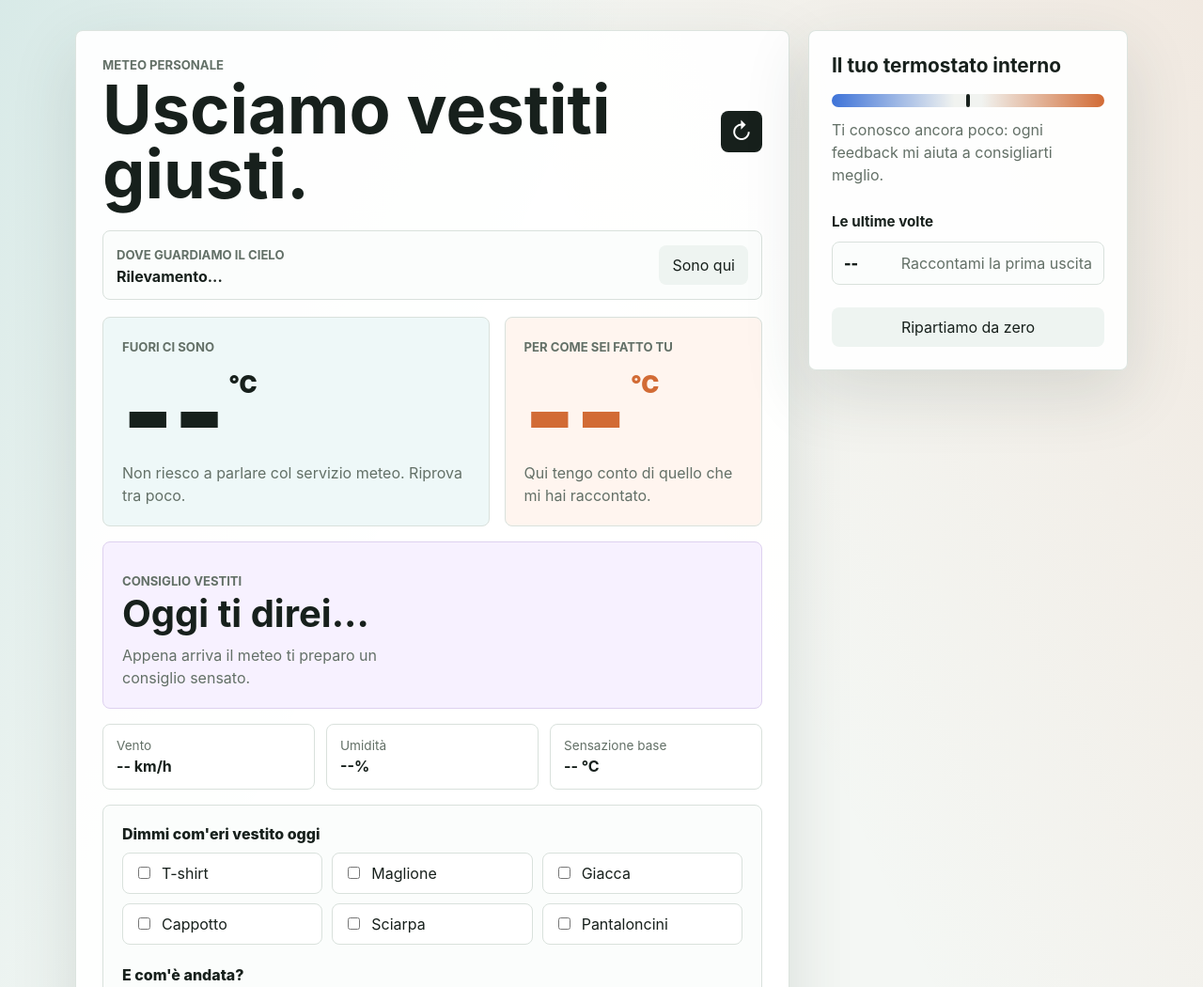
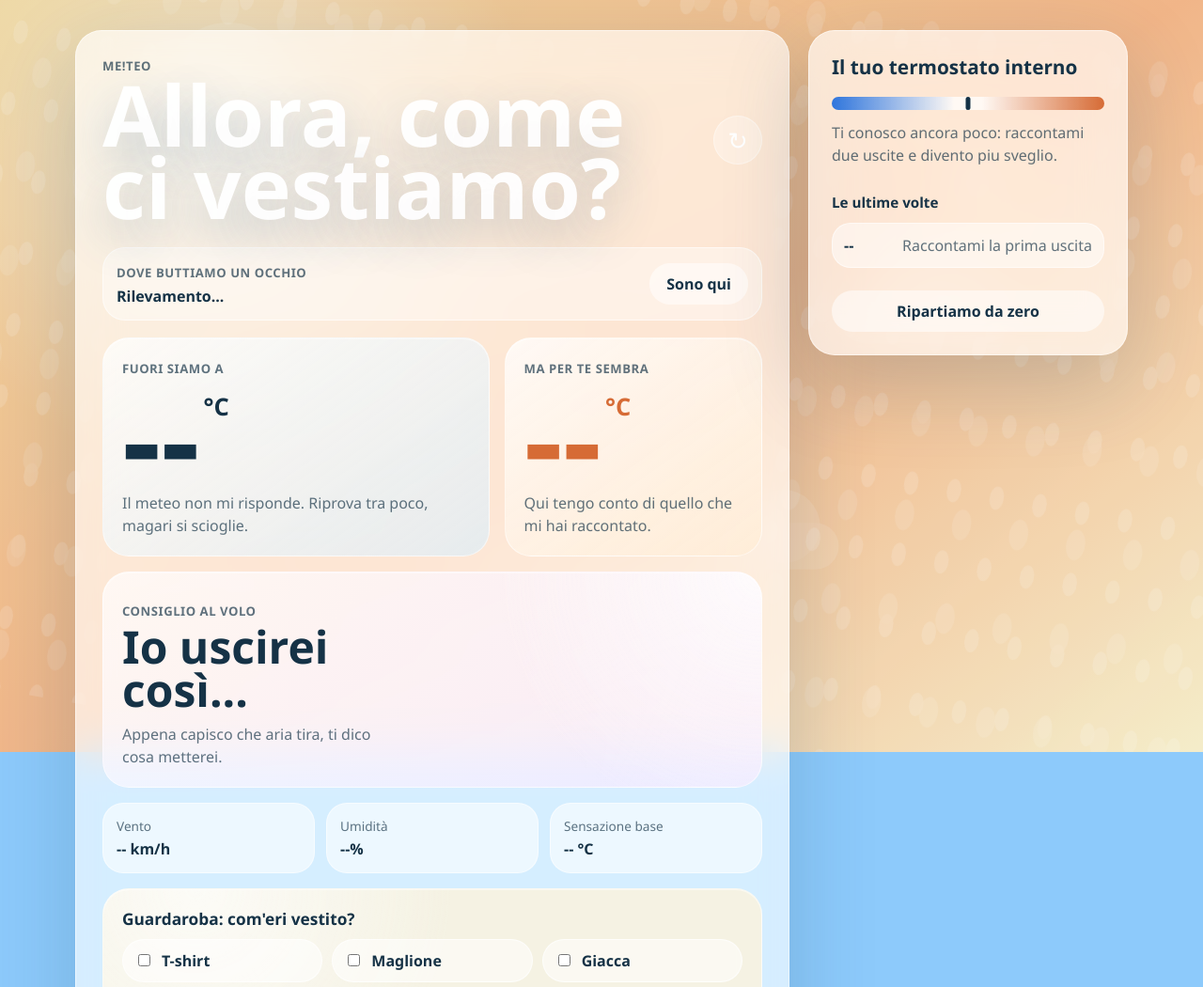
Before and after one commit to Pierpompea/Meteo_personalized_weather, a website: page index.html in a window 1280 px wide. Shown: the top 1050 px of the page at 94% size. Drawn offline with Linux system fonts and the light colour scheme; no server answers.

Commit message:
Better interface

```diff
--- a/app.js
+++ b/app.js
@@ -31,6 +31,8 @@ const state = {
   coords: DEFAULT_COORDS,
   profile: loadProfile(),
 };
+
+const WEATHER_THEME_CLASSES = ["weather-sunny", "weather-rainy", "weather-cloudy"];
 
 const els = {
   actualTemp: document.querySelector("#actualTemp"),
@@ -99,10 +101,22 @@ function calculateProfileTemp() {
   return rounded(state.weather.apparentTemperature + state.profile.bias);
 }
 
+function getWeatherTheme(weatherCode) {
+  if ([51, 53, 55, 61, 63, 65, 80, 81, 82, 95].includes(weatherCode)) return "weather-rainy";
+  if ([2, 3, 45, 48].includes(weatherCode)) return "weather-cloudy";
+  return "weather-sunny";
+}
+
+function applyWeatherTheme() {
+  if (!state.weather) return;
+  document.body.classList.remove(...WEATHER_THEME_CLASSES);
+  document.body.classList.add(getWeatherTheme(state.weather.weatherCode));
+}
+
 function buildOutfitRecommendation() {
   if (!state.weather) {
     return {
-      title: "Appena arriva il meteo ti preparo un consiglio sensato.",
+      title: "Appena capisco che aria tira, ti dico cosa metterei.",
       items: [],
     };
   }
@@ -118,22 +132,22 @@ function buildOutfitRecommendation() {
   let items;
 
   if (profileTemp <= 4) {
-    title = "Copriti bene, oggi non fa sconti.";
+    title = "Copriti bene: oggi fuori fa il serio.";
     items = ["cappotto caldo", "maglione o pile", "sciarpa", "scarpe chiuse"];
   } else if (profileTemp <= 10) {
-    title = "Vai di strati: caldo quando serve, libertà quando entri.";
+    title = "Strati furbi: fuori caldo addosso, dentro libertà.";
     items = ["giacca pesante", "maglione", "pantaloni lunghi", "calze calde"];
   } else if (profileTemp <= 16) {
-    title = "Serve una via di mezzo furba.";
+    title = "Serve una via di mezzo: niente eroismi.";
     items = ["giacca leggera", "felpa o cardigan", "pantaloni lunghi", "strato facile da togliere"];
   } else if (profileTemp <= 22) {
-    title = "Si sta abbastanza bene: vestiti leggero, ma non troppo.";
+    title = "Si sta bene, ma portati un piano B leggero.";
     items = ["t-shirt o camicia", "giacca leggera a portata", "pantaloni comodi"];
   } else if (profileTemp <= 28) {
-    title = "Oggi punta sul fresco.";
+    title = "Oggi andrei sul fresco e comodo.";
     items = ["t-shirt", "tessuti leggeri", "pantaloni leggeri o gonna", "occhiali da sole se esci a lungo"];
   } else {
-    title = "Fa caldo sul serio: meno strati, più respiro.";
+    title = "Fa caldo davvero: lascia respirare tutto.";
     items = ["tessuti traspiranti", "pantaloncini o abiti leggeri", "cappello se stai al sole", "acqua con te"];
   }
 
@@ -169,19 +183,20 @@ function renderWeather() {
   els.humidityValue.textContent = `${state.weather.humidity}%`;
   els.apparentValue.textContent = `${rounded(state.weather.apparentTemperature)} °C`;
   els.locationName.textContent = state.coords.name;
-  els.weatherSummary.textContent = `${WEATHER_CODES[state.weather.weatherCode] || "Meteo variabile"} adesso, aggiornato alle ${new Date(
+  els.weatherSummary.textContent = `${WEATHER_CODES[state.weather.weatherCode] || "Meteo ballerino"} adesso, aggiornato alle ${new Date(
     state.weather.time,
   ).toLocaleTimeString("it-IT", { hour: "2-digit", minute: "2-digit" })}.`;
 
   const difference = rounded(profileTemp - state.weather.temperature);
   const phrase =
     difference > 1
-      ? `Per te oggi potrebbe sembrare circa ${difference} °C più caldo. Ne tengo conto nel consiglio.`
+      ? `Secondo il tuo corpo, oggi potrebbe sembrare circa ${difference} °C più caldo. Io mi regolo su quello.`
       : difference < -1
-        ? `Per te oggi potrebbe sembrare circa ${Math.abs(difference)} °C più freddo. Meglio non fidarsi solo del numero.`
-        : "Per te oggi il numero e la sensazione dovrebbero andare abbastanza d'accordo.";
+        ? `Secondo il tuo corpo, oggi potrebbe sembrare circa ${Math.abs(difference)} °C più freddo. Non facciamoci fregare dal numero.`
+        : "Oggi numero e sensazione dovrebbero parlarsi abbastanza bene.";
   els.personalSummary.textContent = phrase;
 
+  applyWeatherTheme();
   renderOutfitRecommendation();
   renderProfile();
 }
@@ -192,12 +207,12 @@ function renderProfile() {
   els.biasMeter.style.left = `${meterPosition}%`;
 
   if (state.profile.feedbackCount === 0) {
-    els.profileText.textContent = "Ti conosco ancora poco: ogni feedback mi aiuta a consigliarti meglio.";
+    els.profileText.textContent = "Ti conosco ancora poco: raccontami due uscite e divento piu sveglio.";
     els.learningNote.textContent = "Non ti conosco ancora: parto neutro.";
   } else {
     const tendency = bias > 0.4 ? "di solito senti più freddo degli altri" : bias < -0.4 ? "di solito senti più caldo degli altri" : "sei abbastanza allineato al meteo";
-    els.profileText.textContent = `Dopo ${state.profile.feedbackCount} feedback, ${tendency}. Io aggiusto il consiglio di ${bias > 0 ? "+" : ""}${bias} °C.`;
-    els.learningNote.textContent = `Perfetto, me lo segno: correzione personale ${bias > 0 ? "+" : ""}${bias} °C.`;
+    els.profileText.textContent = `Dopo ${state.profile.feedbackCount} feedback, ${tendency}. Io correggo i consigli di ${bias > 0 ? "+" : ""}${bias} °C.`;
+    els.learningNote.textContent = `Ricevuto: la prossima volta ragiono con ${bias > 0 ? "+" : ""}${bias} °C di esperienza in piu.`;
   }
 
   els.historyList.innerHTML = "";
@@ -218,7 +233,7 @@ function renderProfile() {
 }
 
 async function fetchWeather(coords = state.coords) {
-  els.weatherSummary.textContent = "Sto guardando fuori per te...";
+  els.weatherSummary.textContent = "Sto sbirciando fuori per te...";
   const params = new URLSearchParams({
     latitude: coords.latitude,
     longitude: coords.longitude,
@@ -250,10 +265,10 @@ function updateCoordsFromPosition(position) {
 }
 
 function showWeatherError(error) {
-  els.weatherSummary.textContent = `${error.message}. Intanto uso Roma come punto di partenza.`;
+  els.weatherSummary.textContent = `${error.message}. Per non lasciarti al buio, parto da Roma.`;
   state.coords = DEFAULT_COORDS;
   fetchWeather(DEFAULT_COORDS).catch(() => {
-    els.weatherSummary.textContent = "Non riesco a parlare col servizio meteo. Riprova tra poco.";
+    els.weatherSummary.textContent = "Il meteo non mi risponde. Riprova tra poco, magari si scioglie.";
   });
 }
 
@@ -309,6 +324,15 @@ els.resetBtn.addEventListener("click", () => {
 renderProfile();
 fetchWeather(DEFAULT_COORDS).catch(showWeatherError);
 
+const wardrobeObserver = new IntersectionObserver(
+  ([entry]) => {
+    document.body.classList.toggle("wardrobe-active", entry.isIntersecting);
+  },
+  { threshold: 0.35 },
+);
+
+wardrobeObserver.observe(els.feedbackForm);
+
 if ("serviceWorker" in navigator) {
   window.addEventListener("load", () => {
     navigator.serviceWorker.register("./service-worker.js").catch(() => {
--- a/index.html
+++ b/index.html
@@ -3,23 +3,31 @@
   <head>
     <meta charset="UTF-8" />
     <meta name="viewport" content="width=device-width, initial-scale=1.0" />
-    <meta name="theme-color" content="#0f8b8d" />
-    <meta name="description" content="Meteo personale con consigli su cosa indossare." />
+    <meta name="theme-color" content="#6fbaf8" />
+    <meta name="description" content="Me!teo, il meteo personale che ti consiglia cosa indossare." />
     <meta name="apple-mobile-web-app-capable" content="yes" />
-    <meta name="apple-mobile-web-app-title" content="Meteo su misura" />
+    <meta name="apple-mobile-web-app-title" content="Me!teo" />
     <meta name="apple-mobile-web-app-status-bar-style" content="default" />
-    <title>Meteo su misura</title>
+    <title>Me!teo</title>
     <link rel="manifest" href="manifest.json" />
     <link rel="apple-touch-icon" href="icons/icon-192.png" />
     <link rel="stylesheet" href="styles.css" />
   </head>
-  <body>
+  <body class="weather-sunny">
+    <div class="weather-scene" aria-hidden="true">
+      <div class="sun-reflection"></div>
+      <div class="cloud cloud-one"></div>
+      <div class="cloud cloud-two"></div>
+      <div class="cloud cloud-three"></div>
+      <div class="rain-drops"></div>
+    </div>
+
     <main class="app-shell">
       <section class="weather-panel" aria-labelledby="app-title">
         <div class="topbar">
           <div>
-            <p class="eyebrow">Meteo personale</p>
-            <h1 id="app-title">Usciamo vestiti giusti.</h1>
+            <p class="eyebrow">Me!teo</p>
+            <h1 id="app-title">Allora, come ci vestiamo?</h1>
           </div>
           <button class="icon-button" id="refreshBtn" type="button" aria-label="Aggiorna meteo" title="Aggiorna">
             <span aria-hidden="true">↻</span>
@@ -28,7 +36,7 @@
 
         <div class="location-row">
           <div>
-            <span class="muted">Dove guardiamo il cielo</span>
+            <span class="muted">Dove buttiamo un occhio</span>
             <strong id="locationName">Rilevamento...</strong>
           </div>
           <button id="geoBtn" class="secondary-button" type="button">Sono qui</button>
@@ -36,13 +44,13 @@
 
         <div class="temperature-grid">
           <article class="temperature-main">
-            <span class="muted">Fuori ci sono</span>
+            <span class="muted">Fuori siamo a</span>
             <div class="temp-value"><span id="actualTemp">--</span><small>°C</small></div>
             <p id="weatherSummary">Un attimo, guardo che tempo fa.</p>
           </article>
 
           <article class="temperature-personal">
-            <span class="muted">Per come sei fatto tu</span>
+            <span class="muted">Ma per te sembra</span>
             <div class="temp-value personal"><span id="personalTemp">--</span><small>°C</small></div>
             <p id="personalSummary">Qui tengo conto di quello che mi hai raccontato.</p>
           </article>
@@ -50,9 +58,9 @@
 
         <section class="outfit-card" aria-labelledby="outfitTitle">
           <div>
-            <p class="eyebrow">Consiglio vestiti</p>
-            <h2 id="outfitTitle">Oggi ti direi...</h2>
-            <p id="outfitSummary">Appena arriva il meteo ti preparo un consiglio sensato.</p>
+            <p class="eyebrow">Consiglio al volo</p>
+            <h2 id="outfitTitle">Io uscirei così...</h2>
+            <p id="outfitSummary">Appena capisco che aria tira, ti dico cosa metterei.</p>
           </div>
           <ul class="outfit-list" id="outfitList"></ul>
         </section>
@@ -74,7 +82,7 @@
 
         <form class="feedback-card" id="feedbackForm">
           <fieldset>
-            <legend>Dimmi com'eri vestito oggi</legend>
+            <legend>Guardaroba: com'eri vestito?</legend>
             <div class="clothing-grid" id="clothingChoices">
               <label><input type="checkbox" name="clothing" value="tshirt" data-weight="-1.5" /> T-shirt</label>
               <label><input type="checkbox" name="clothing" value="sweater" data-weight="1.5" /> Maglione</label>
@@ -94,7 +102,7 @@
             </div>
           </fieldset>
 
-          <button class="primary-button" type="submit">Ok, ricordalo per la prossima volta</button>
+          <button class="primary-button" type="submit">Segnatelo, Me!teo</button>
           <p class="note" id="learningNote">Non ti conosco ancora: parto neutro.</p>
         </form>
       </section>
--- a/server.js
+++ b/server.js
@@ -40,5 +40,5 @@ const server = http.createServer((request, response) => {
 });
 
 server.listen(port, "127.0.0.1", () => {
-  console.log(`Meteo su misura: http://127.0.0.1:${port}`);
+  console.log(`Me!teo: http://127.0.0.1:${port}`);
 });
--- a/service-worker.js
+++ b/service-worker.js
@@ -1,4 +1,4 @@
-const CACHE_NAME = "meteo-su-misura-v1";
+const CACHE_NAME = "meteo-su-misura-v2";
 const APP_SHELL = [
   "./",
   "./index.html",
--- a/styles.css
+++ b/styles.css
@@ -1,35 +1,217 @@
 :root {
   color-scheme: light;
-  --bg: #f4f7f4;
-  --panel: #ffffff;
-  --ink: #17201c;
-  --muted: #637067;
-  --line: #d9e1dc;
-  --accent: #0f8b8d;
-  --accent-dark: #0a6768;
-  --warm: #d26b35;
-  --cool: #3e73d8;
-  --shadow: 0 24px 70px rgba(39, 65, 55, 0.14);
+  --sky-top: #35b8ee;
+  --sky-mid: #84c5fb;
+  --sky-low: #dff4a0;
+  --wardrobe-top: #ffd992;
+  --wardrobe-mid: #ffb278;
+  --wardrobe-low: #fff0c6;
+  --panel: rgba(255, 255, 255, 0.66);
+  --panel-strong: rgba(255, 255, 255, 0.82);
+  --ink: #153246;
+  --muted: rgba(21, 50, 70, 0.68);
+  --line: rgba(255, 255, 255, 0.54);
+  --accent: #256fe8;
+  --accent-dark: #164aa1;
+  --warm: #d66b35;
+  --cool: #2f75dc;
+  --shadow: 0 30px 90px rgba(33, 80, 112, 0.22);
+  --weather-opacity: 1;
+  --wardrobe-opacity: 0;
 }
 
 * {
   box-sizing: border-box;
 }
 
+html {
+  scroll-behavior: smooth;
+}
+
 body {
   margin: 0;
   min-height: 100vh;
-  font-family: Inter, ui-sans-serif, system-ui, -apple-system, BlinkMacSystemFont, "Segoe UI", sans-serif;
+  font-family: "Coquette", "Coquette Std", "Aptos", "Segoe UI", system-ui, sans-serif;
   color: var(--ink);
+  background: #8dcafb;
+  overflow-x: hidden;
+  transition: color 0.5s ease;
+}
+
+body::before,
+body::after {
+  content: "";
+  position: fixed;
+  inset: 0;
+  pointer-events: none;
+  transition: opacity 0.8s ease;
+}
+
+body::before {
+  z-index: -4;
+  opacity: var(--weather-opacity);
   background:
-    linear-gradient(115deg, rgba(15, 139, 141, 0.12), transparent 36%),
-    linear-gradient(245deg, rgba(210, 107, 53, 0.1), transparent 42%),
-    var(--bg);
+    radial-gradient(circle at 82% 20%, rgba(255, 255, 255, 0.78) 0 4%, transparent 10%),
+    linear-gradient(135deg, var(--sky-top) 0%, var(--sky-mid) 58%, var(--sky-low) 100%);
+}
+
+body::after {
+  z-index: -3;
+  opacity: var(--wardrobe-opacity);
+  background:
+    radial-gradient(circle at 18% 20%, rgba(255, 255, 255, 0.45), transparent 28%),
+    linear-gradient(145deg, var(--wardrobe-top), var(--wardrobe-mid) 52%, var(--wardrobe-low));
+}
+
+body.weather-rainy {
+  --sky-top: #526e96;
+  --sky-mid: #8aa6c9;
+  --sky-low: #c8d6e0;
+}
+
+body.weather-cloudy {
+  --sky-top: #8ab2da;
+  --sky-mid: #b7cbe0;
+  --sky-low: #d8e2d4;
+}
+
+body.weather-sunny {
+  --sky-top: #20b8ed;
+  --sky-mid: #86c5fb;
+  --sky-low: #f5ef94;
+}
+
+body.wardrobe-active {
+  --weather-opacity: 0.22;
+  --wardrobe-opacity: 0.88;
+  --accent: #c85e2d;
+  --accent-dark: #943d1e;
 }
 
 button,
 input {
   font: inherit;
+}
+
+.weather-scene {
+  position: fixed;
+  inset: 0;
+  z-index: -2;
+  pointer-events: none;
+  overflow: hidden;
+}
+
+.sun-reflection {
+  position: absolute;
+  right: 9vw;
+  top: 7vh;
+  width: 260px;
+  aspect-ratio: 1;
+  border-radius: 50%;
+  background:
+    radial-gradient(circle, rgba(255, 255, 255, 0.72) 0 16%, rgba(255, 236, 137, 0.46) 17% 32%, transparent 60%),
+    repeating-radial-gradient(circle, rgba(255, 255, 255, 0.22) 0 2px, transparent 3px 18px);
+  filter: blur(0.2px);
+  opacity: 0;
+  transform: scale(0.9);
+  transition: opacity 0.7s ease, transform 0.7s ease;
+}
+
+.cloud {
+  position: absolute;
+  width: 260px;
+  height: 90px;
+  border-radius: 999px;
+  background: rgba(255, 255, 255, 0.62);
+  filter: blur(0.2px);
+  opacity: 0;
+  transition: opacity 0.7s ease, transform 0.7s ease;
+}
+
+.cloud::before,
+.cloud::after {
+  content: "";
+  position: absolute;
+  border-radius: 50%;
+  background: inherit;
+}
+
+.cloud::before {
+  width: 116px;
+  height: 116px;
+  left: 42px;
+  bottom: 20px;
+}
+
+.cloud::after {
+  width: 142px;
+  height: 142px;
+  right: 36px;
+  bottom: 12px;
+}
+
+.cloud-one {
+  left: 7vw;
+  top: 11vh;
+}
+
+.cloud-two {
+  right: 13vw;
+  top: 36vh;
+  transform: scale(0.72);
+}
+
+.cloud-three {
+  left: 54vw;
+  top: 67vh;
+  transform: scale(0.55);
+}
+
+.rain-drops {
+  position: absolute;
+  inset: 0;
+  opacity: 0;
+  background-image:
+    radial-gradient(ellipse at center, rgba(255, 255, 255, 0.82) 0 22%, transparent 24%),
+    radial-gradient(ellipse at center, rgba(255, 255, 255, 0.64) 0 22%, transparent 24%);
+  background-size: 42px 70px, 56px 92px;
+  background-position: 8px 0, 28px 18px;
+  transform: rotate(10deg) scale(1.1);
+  transition: opacity 0.7s ease;
+  animation: rainSlide 1.2s linear infinite;
+}
+
+body.weather-sunny .sun-reflection {
+  opacity: 1;
+  transform: scale(1);
+}
+
+body.weather-sunny .cloud-one {
+  opacity: 0.26;
+}
+
+body.weather-cloudy .cloud,
+body.weather-rainy .cloud {
+  opacity: 0.78;
+}
+
+body.weather-rainy .rain-drops {
+  opacity: 0.42;
+}
+
+body.wardrobe-active .sun-reflection,
+body.wardrobe-active .cloud,
+body.wardrobe-active .rain-drops {
+  opacity: 0.18;
+}
+
+@keyframes rainSlide {
+  from {
+    background-position: 8px -90px, 28px -40px;
+  }
+  to {
+    background-position: 8px 0, 28px 52px;
+  }
 }
 
 .app-shell {
@@ -45,10 +227,11 @@ input {
 
 .weather-panel,
 .profile-panel {
-  background: rgba(255, 255, 255, 0.92);
-  border: 1px solid rgba(217, 225, 220, 0.9);
-  border-radius: 8px;
+  background: var(--panel);
+  border: 1px solid var(--line);
+  border-radius: 28px;
   box-shadow: var(--shadow);
+  backdrop-filter: blur(24px) saturate(1.18);
 }
 
 .weather-panel {
@@ -75,8 +258,8 @@ input {
   color: var(--muted);
   font-size: 0.82rem;
   text-transform: uppercase;
-  letter-spacing: 0;
-  font-weight: 700;
+  letter-spacing: 0.04em;
+  font-weight: 800;
 }
 
 h1,
@@ -88,9 +271,11 @@ h3 {
 
 h1 {
   margin-top: 4px;
-  font-size: clamp(2.1rem, 6vw, 4.5rem);
-  line-height: 0.96;
-  max-width: 740px;
+  font-size: clamp(2.7rem, 7vw, 6.2rem);
+  line-height: 0.86;
+  max-width: 760px;
+  color: rgba(255, 255, 255, 0.94);
+  text-shadow: 0 18px 48px rgba(39, 91, 132, 0.3);
 }
 
 h2 {
@@ -107,36 +292,47 @@ h3 {
 .primary-button,
 .ghost-button {
   border: 0;
-  border-radius: 8px;
+  border-radius: 999px;
   cursor: pointer;
+  transition: transform 0.2s ease, background 0.2s ease, box-shadow 0.2s ease;
 }
 
 .icon-button {
-  width: 44px;
-  height: 44px;
+  width: 52px;
+  height: 52px;
   flex: 0 0 auto;
-  background: var(--ink);
+  background: rgba(255, 255, 255, 0.3);
   color: white;
-  font-size: 1.5rem;
+  font-size: 1.6rem;
   display: grid;
   place-items: center;
+  box-shadow: inset 0 0 0 1px rgba(255, 255, 255, 0.36);
 }
 
 .secondary-button,
 .ghost-button {
-  background: #eef4f1;
+  background: rgba(255, 255, 255, 0.54);
   color: var(--ink);
-  min-height: 42px;
-  padding: 0 14px;
+  min-height: 44px;
+  padding: 0 18px;
+  font-weight: 800;
 }
 
 .primary-button {
   width: 100%;
-  min-height: 52px;
+  min-height: 56px;
   background: var(--accent);
   color: white;
-  font-weight: 800;
+  font-weight: 900;
   margin-top: 20px;
+  box-shadow: 0 16px 35px rgba(37, 111, 232, 0.28);
+}
+
+.primary-button:hover,
+.icon-button:hover,
+.secondary-button:hover,
+.ghost-button:hover {
+  transform: translateY(-1px);
 }
 
 .primary-button:hover,
@@ -148,8 +344,8 @@ h3 {
   margin: 26px 0 18px;
   padding: 14px;
   border: 1px solid var(--line);
-  border-radius: 8px;
-  background: #fbfdfc;
+  border-radius: 24px;
+  background: rgba(255, 255, 255, 0.42);
 }
 
 #locationName {
@@ -168,17 +364,18 @@ h3 {
 .outfit-card,
 .feedback-card {
   border: 1px solid var(--line);
-  border-radius: 8px;
+  border-radius: 28px;
   padding: 20px;
-  background: #fbfdfc;
+  background: var(--panel-strong);
+  box-shadow: inset 0 1px 0 rgba(255, 255, 255, 0.48);
 }
 
 .temperature-main {
-  background: #eef8f8;
+  background: linear-gradient(145deg, rgba(255, 255, 255, 0.74), rgba(214, 239, 255, 0.58));
 }
 
 .temperature-personal {
-  background: #fff5ef;
+  background: linear-gradient(145deg, rgba(255, 255, 255, 0.76), rgba(255, 236, 212, 0.68));
 }
 
 .outfit-card {
@@ -187,14 +384,15 @@ h3 {
   grid-template-columns: minmax(0, 0.9fr) minmax(260px, 1.1fr);
   gap: 18px;
   align-items: start;
-  background: #f7f1ff;
-  border-color: #ded1ef;
+  background:
+    radial-gradient(circle at top right, rgba(255, 255, 255, 0.74), transparent 38%),
+    linear-gradient(145deg, rgba(255, 255, 255, 0.7), rgba(246, 232, 255, 0.7));
 }
 
 .outfit-card h2 {
   margin-top: 4px;
-  font-size: clamp(1.6rem, 4vw, 2.5rem);
-  line-height: 1;
+  font-size: clamp(1.8rem, 4vw, 3rem);
+  line-height: 0.96;
 }
 
 .outfit-card p {
@@ -213,14 +411,14 @@ h3 {
 }
 
 .outfit-list li {
-  min-height: 38px;
+  min-height: 40px;
   display: inline-flex;
   align-items: center;
-  padding: 8px 12px;
-  border: 1px solid #d8c7eb;
+  padding: 8px 14px;
+  border: 1px solid rgba(255, 255, 255, 0.72);
   border-radius: 999px;
-  background: #ffffff;
-  font-weight: 750;
+  background: rgba(255, 255, 255, 0.6);
+  font-weight: 850;
 }
 
 .temp-value {
@@ -228,9 +426,9 @@ h3 {
   align-items: start;
   gap: 4px;
   margin: 12px 0 4px;
-  font-size: clamp(4rem, 11vw, 7.2rem);
-  font-weight: 900;
-  line-height: 0.84;
+  font-size: clamp(4.4rem, 12vw, 8rem);
+  font-weight: 950;
+  line-height: 0.82;
 }
 
 .temp-value.personal {
@@ -261,9 +459,9 @@ h3 {
 
 .details div {
   border: 1px solid var(--line);
-  border-radius: 8px;
+  border-radius: 22px;
   padding: 14px;
-  background: var(--panel);
+  background: rgba(255, 255, 255, 0.58);
 }
 
 .details span {
@@ -275,6 +473,16 @@ h3 {
 .details strong {
   display: block;
   margin-top: 4px;
+}
+
+.feedback-card {
+  transition: background 0.7s ease, transform 0.35s ease;
+}
+
+body.wardrobe-active .feedback-card {
+  background:
+    radial-gradient(circle at 14% 0%, rgba(255, 255, 255, 0.72), transparent 38%),
+    rgba(255, 244, 218, 0.76);
 }
 
 .feedback-card fieldset {
@@ -290,7 +498,8 @@ h3 {
 legend {
   padding: 0;
   margin-bottom: 10px;
-  font-weight: 800;
+  font-weight: 900;
+  font-size: 1.08rem;
 }
 
 .clothing-grid,
@@ -304,15 +513,16 @@ legend {
 }
 
 label {
-  min-height: 44px;
+  min-height: 46px;
   display: flex;
   align-items: center;
   gap: 9px;
   padding: 10px 12px;
-  border: 1px solid var(--line);
-  border-radius: 8px;
-  background: white;
+  border: 1px solid rgba(255, 255, 255, 0.68);
+  border-radius: 999px;
+  background: rgba(255, 255, 255, 0.56);
   cursor: pointer;
+  font-weight: 750;
 }
 
 input[type="checkbox"],
@@ -333,7 +543,7 @@ input[type="radio"] {
   height: 14px;
   margin: 18px 0 12px;
   border-radius: 999px;
-  background: linear-gradient(90deg, var(--cool), #f1f3f0 45%, #f1f3f0 55%, var(--warm));
+  background: linear-gradient(90deg, var(--cool), rgba(255,255,255,0.75) 45%, rgba(255,255,255,0.75) 55%, var(--warm));
   overflow: hidden;
   position: relative;
 }
@@ -342,7 +552,7 @@ input[type="radio"] {
   position: absolute;
   top: 0;
   bottom: 0;
-  width: 4px;
+  width: 5px;
   border-radius: 999px;
   background: var(--ink);
   left: 50%;
@@ -363,8 +573,8 @@ input[type="radio"] {
   gap: 12px;
   padding: 12px;
   border: 1px solid var(--line);
-  border-radius: 8px;
-  background: #fbfdfc;
+  border-radius: 20px;
+  background: rgba(255, 255, 255, 0.5);
 }
 
 .history-temp {
@@ -412,4 +622,13 @@ input[type="radio"] {
     align-items: stretch;
     flex-direction: column;
   }
+
+  .sun-reflection {
+    right: -40px;
+    width: 190px;
+  }
+
+  .cloud {
+    width: 210px;
+  }
 }
```
Also changed, not shown: manifest.json.
